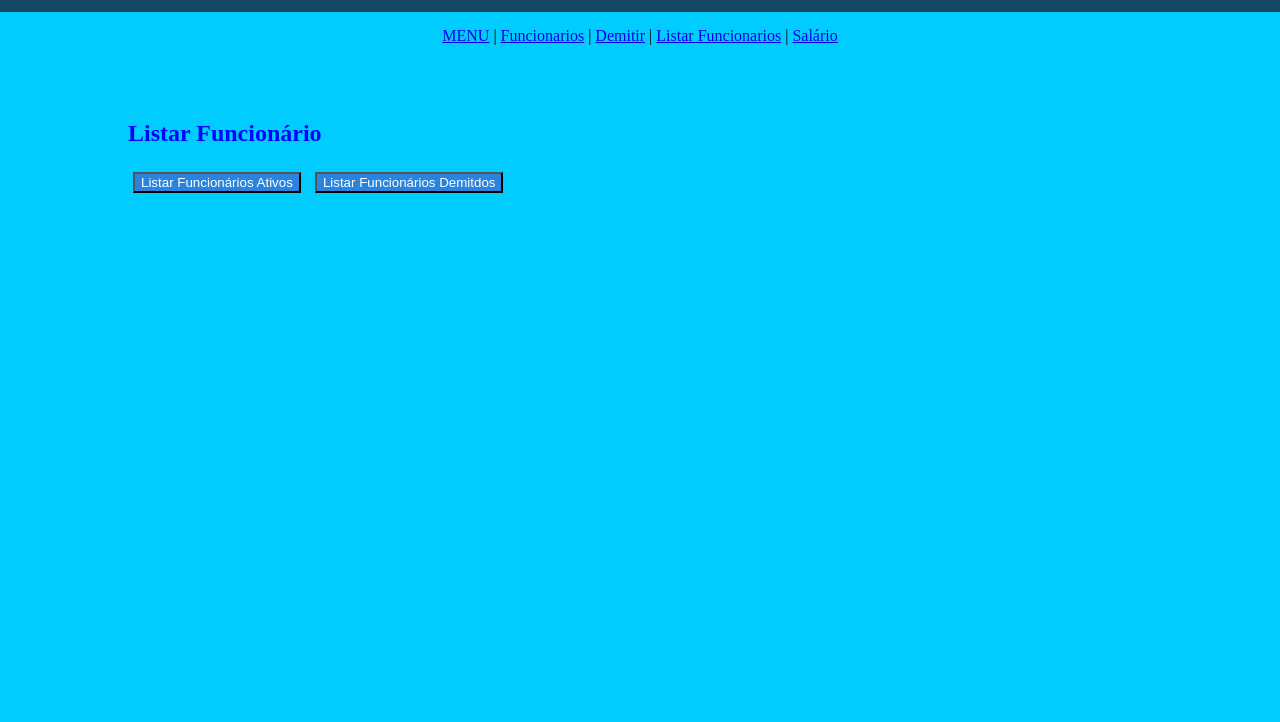
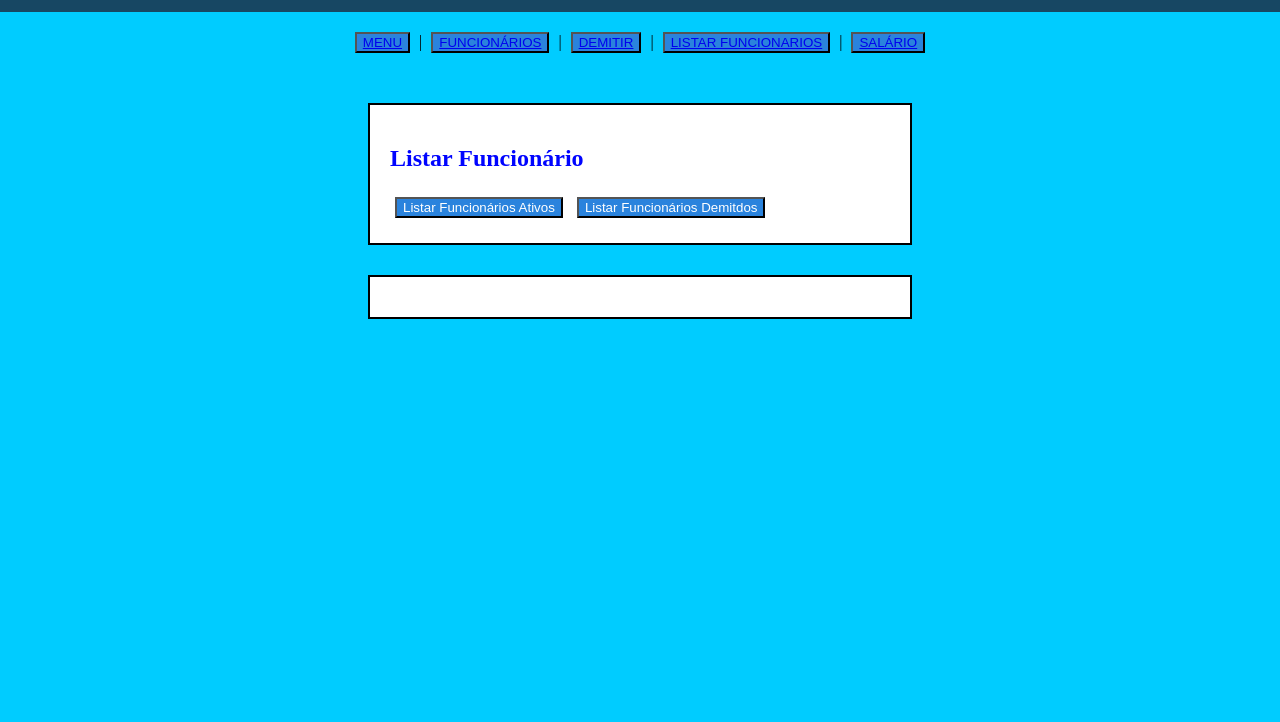
Before and after one commit to Tecnico-0128/MATHEUS-INDICADOR, a plain HTML site: page listar.html in a window 1280 px wide. Shown: the part 78-800 px from the top of the page. Drawn offline with Linux system fonts and the light colour scheme.

Commit message:
Enviando a avaliação atualizada

```diff
--- a/listar.html
+++ b/listar.html
@@ -10,11 +10,11 @@
         <h1>Empresa do Matheus</h1>
     </div>
     <div class="menu">
-        <a href="index.html">MENU</a> |
-        <a href="cadastro_funcionario.html" class="ativo">Funcionarios</a> |
-        <a href="demissao.html">Demitir</a> |
-        <a href="listar.html">Listar Funcionarios</a> |
-        <a href="salario.html">Salário</a>
+       <button><a href="index.html">MENU</a></button> |
+        <button><a href="cadastro_funcionario.html" class="ativo">FUNCIONÁRIOS</a></button> |
+        <button><a href="demissao.html">DEMITIR </a></button> |
+        <button><a href="listar.html">LISTAR FUNCIONARIOS </a></button> |
+        <button><a href="salario.html">SALÁRIO </a></button>
     </div>
     <div class="funcionario">
             <h2>Listar Funcionário</h2>
--- a/style.css
+++ b/style.css
@@ -9,7 +9,7 @@ body {
     text-align: center;
     padding: 5px;
     h1 {
-        color: rgb(124, 173, 222);
+        color: rgb(35, 130, 218);
     }
 }
 .menu {
@@ -17,13 +17,22 @@ body {
     padding: 15px;
 }
 .funcionario {
-    width: 80%;
+    width: 500px;
+    background-color: #ffffff;
     margin: 30px auto;
-    padding: 10px;
+    padding: 20px;
+    border: 2px solid black;
 
     h2 {
         color: #0004ff;
     }
+}
+#listar_funcionario{
+    width: 500px;
+    background-color: #fff;
+    margin: 30px auto;
+    padding: 20px;
+    border: 2px solid black;
 }
 input{
     background-color: transparent;
```
Also changed, not shown: cadastro_funcionario.html (+5 -5 lines), demissao.html (+5 -5 lines), index.html (+6 -6 lines), salario.html (+5 -5 lines).
